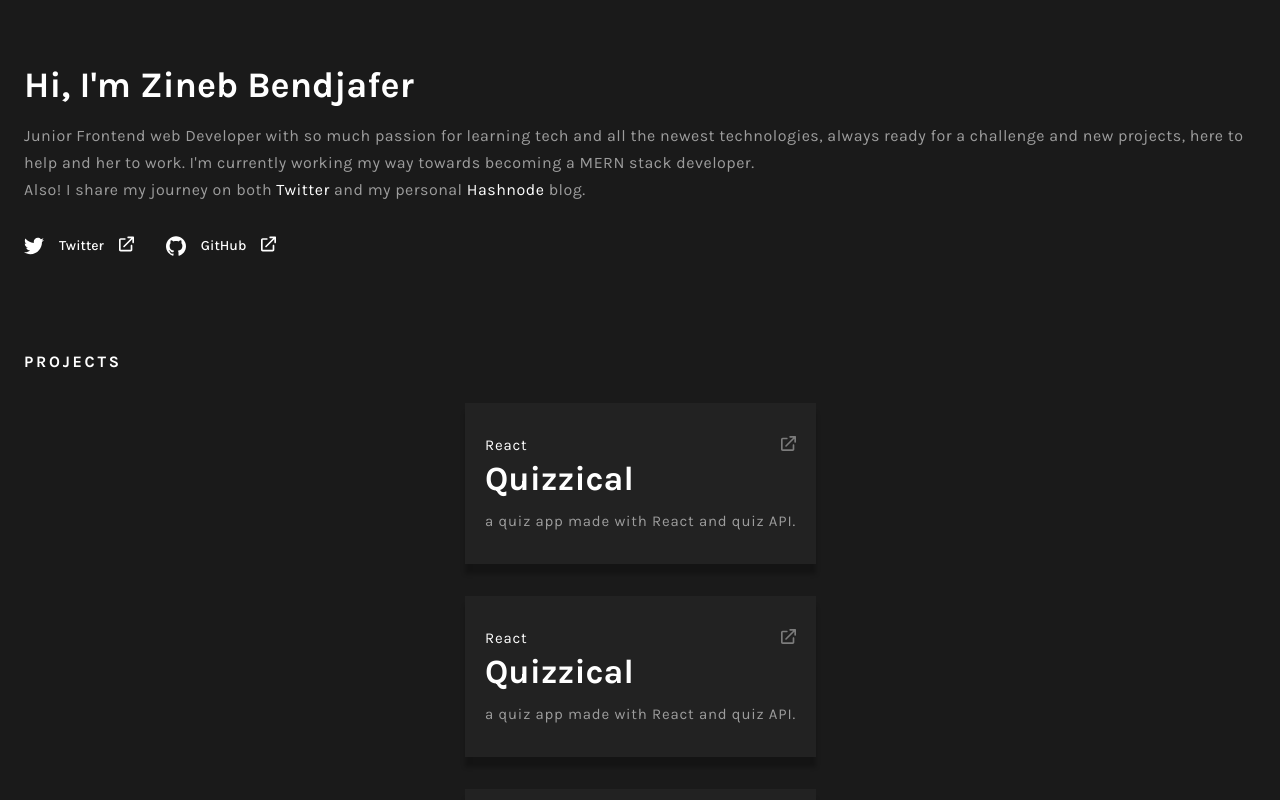
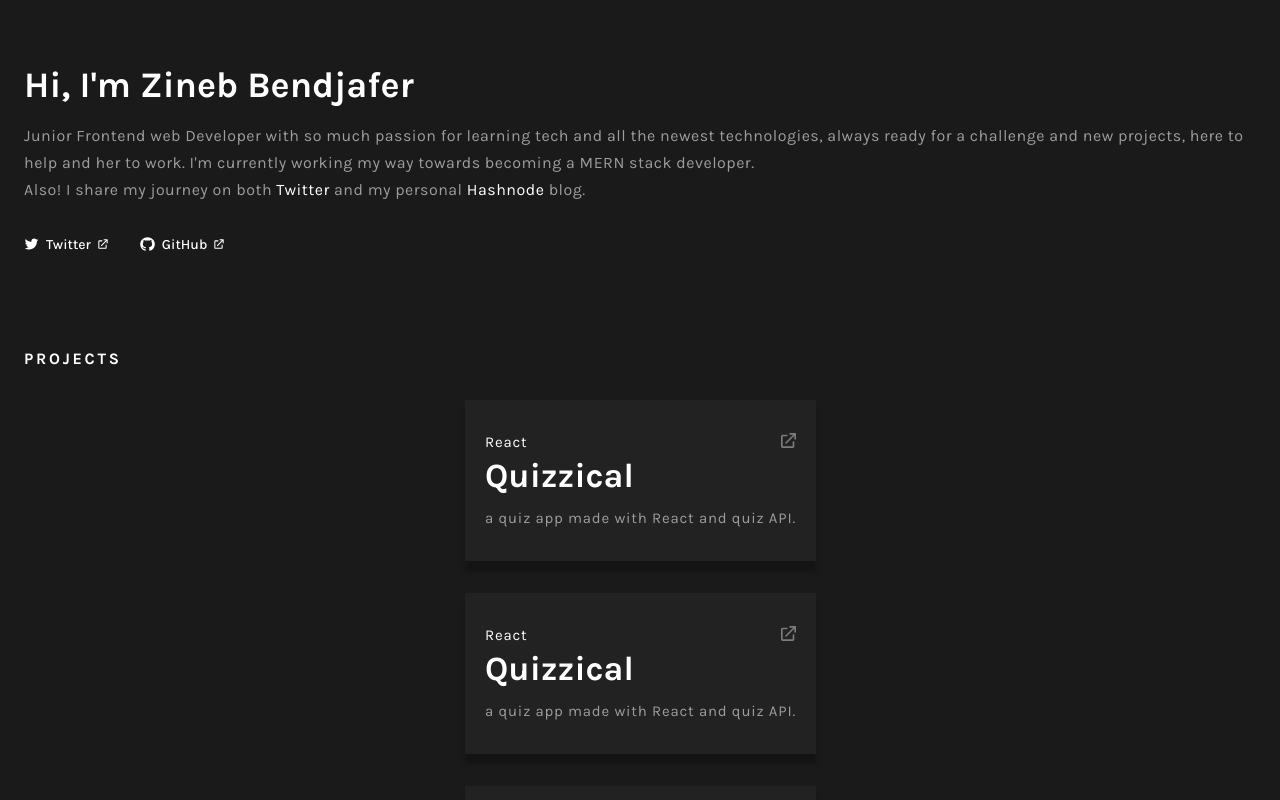
Before and after one commit to wx-it/new-portfolio, a React (Create React App) app: page / in a window 1280 px wide. Shown: the top 800 px of the page. Built offline with nearby package versions, Linux system fonts and the light colour scheme.

Commit message:
fixing tiny styling issues 1

```diff
--- a/src/scss/mobile/_header.scss
+++ b/src/scss/mobile/_header.scss
@@ -29,7 +29,34 @@
             display: flex;
             justify-content: center;
             align-items: center;
-            gap: 15px;
+            gap: 7px;
+        }
+
+        .twitter{
+            img{
+                &:first-child{
+                    width: 15px;
+                    height: 12.19px;
+                }
+
+                &:last-child{
+                    width: 10px;
+                    height: 10px;
+                }
+            }
+        }
+
+        .github{
+            img{
+                &:first-child{
+                    width: 15px;
+                    height: 14.64px;
+                }
+                &:last-child{
+                    width: 10px;
+                    height: 10px;
+                }
+            }
         }
     }
 }
```
